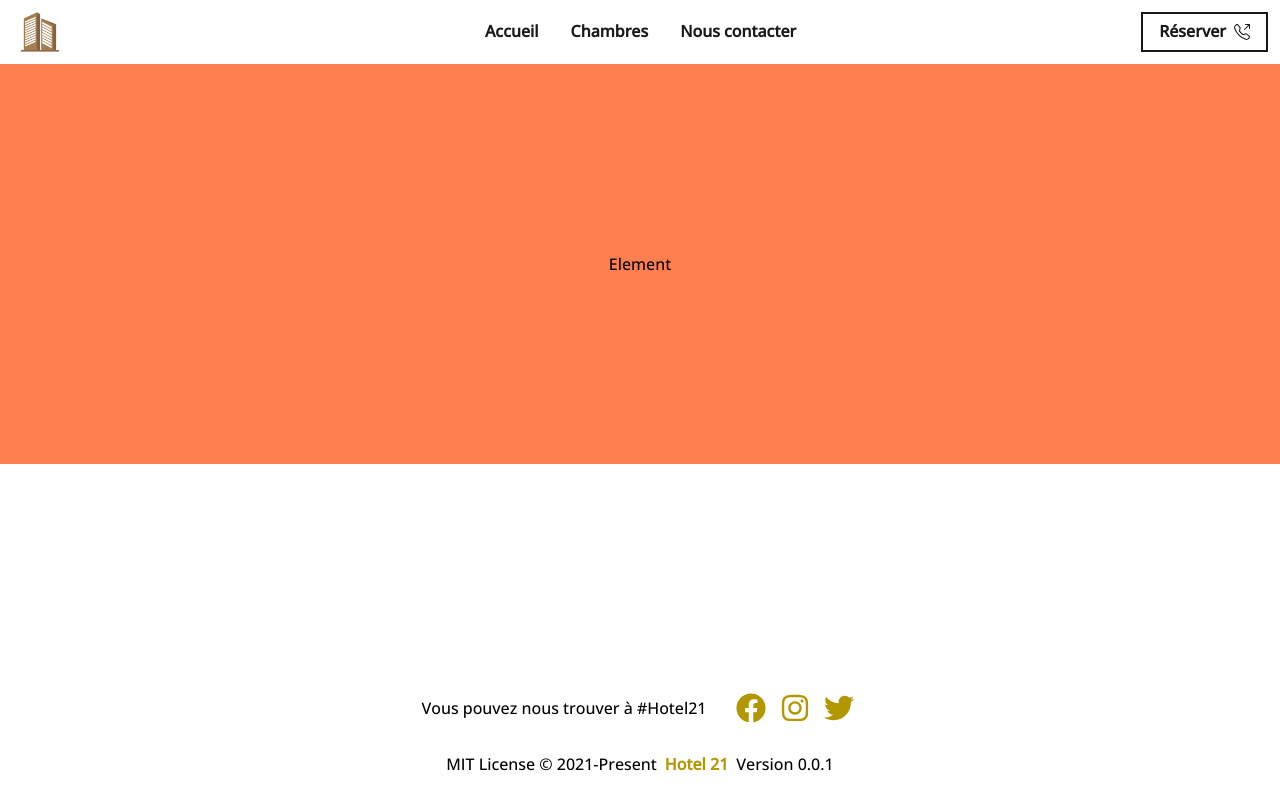
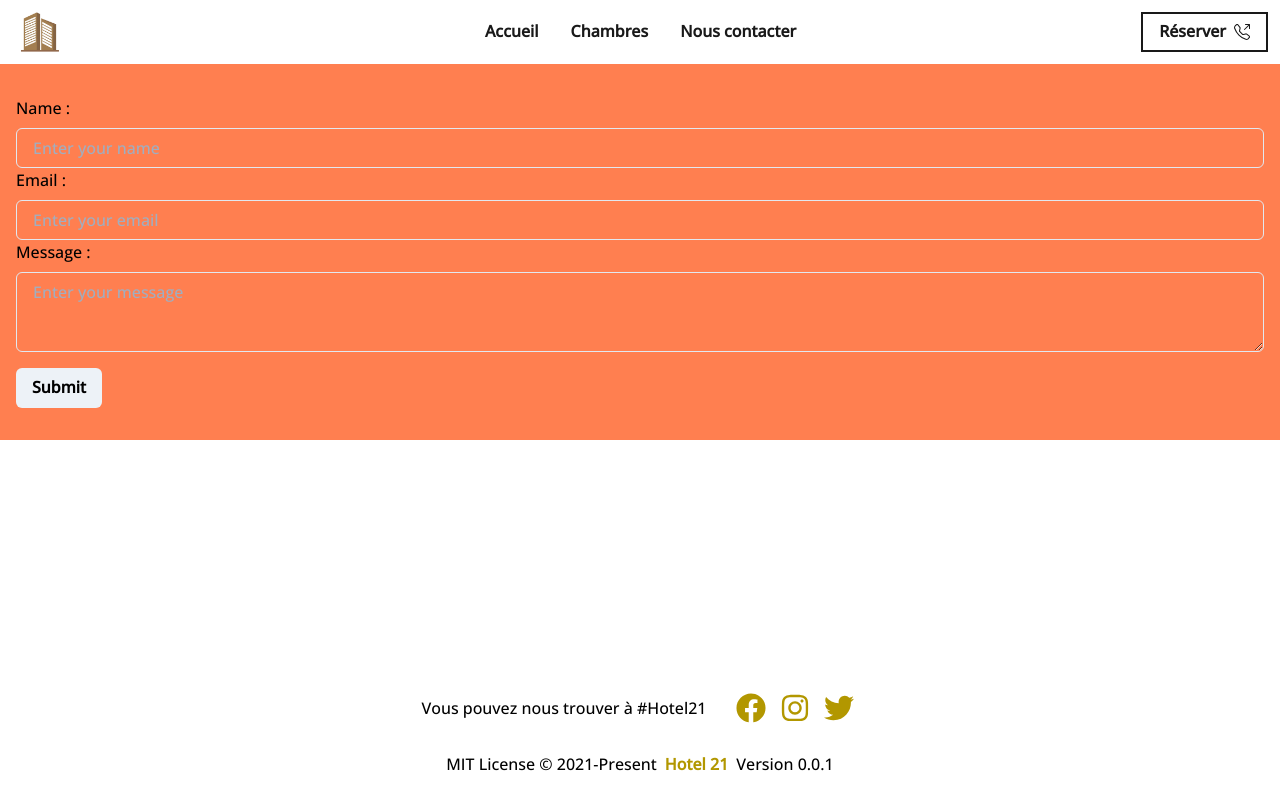
Before and after one commit to nemo256/hotel, a Next.js app: page /nous-contacter in a window 1280 px wide. Built offline with nearby package versions, Linux system fonts and the light colour scheme.

Commit message:
Update Element.js

```diff
--- a/src/components/nous-contacter/Element.js
+++ b/src/components/nous-contacter/Element.js
@@ -1,14 +1,41 @@
 import {
-  Center
+  form,
+  Box,
+  Button,
+  FormControl,
+  FormLabel,
+  Input,
+  Textarea
 } from '@chakra-ui/react'
-
 
 export default function Element() {
   return (
     <>
-      <Center h={400}>
-        Element
-      </Center>
+    <Box my={8} textAlign='left'>
+      <form>
+
+        <FormControl>
+          <FormLabel>Name :
+          </FormLabel>
+          <Input type='text' placeholder='Enter your name' />
+        </FormControl>
+
+        <FormControl>
+          <FormLabel>Email :
+           </FormLabel>
+          <Input type='email' placeholder='Enter your email' />
+        </FormControl>
+
+        <FormControl>
+          <FormLabel>Message :</FormLabel>
+          <Textarea type='textarea' placeholder='Enter your message' />
+        </FormControl>
+
+        <Button variantColor="blue" type="submit" mt={4}>Submit</Button>
+
+      </form>
+    </Box>
+
     </>
   )
 }
```
